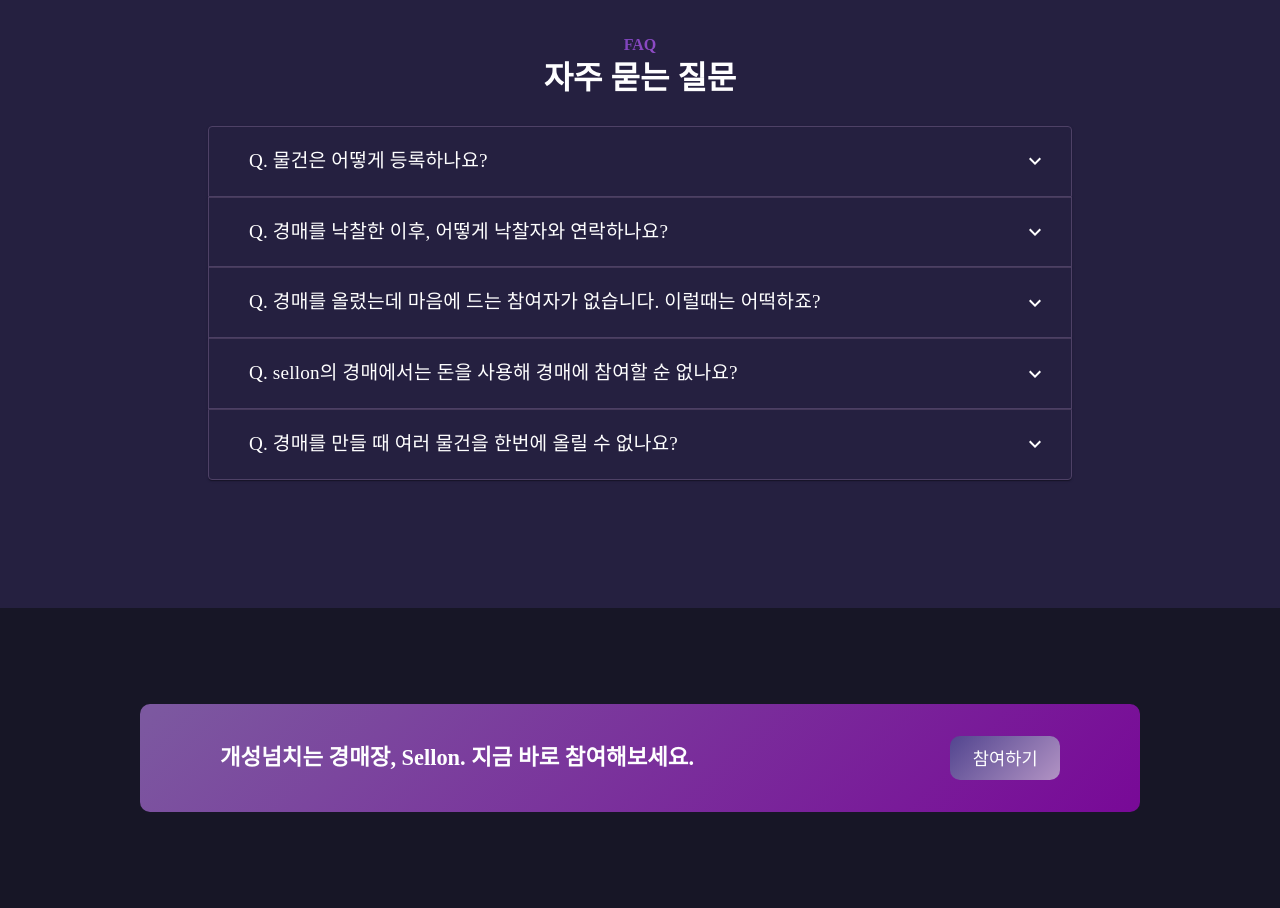
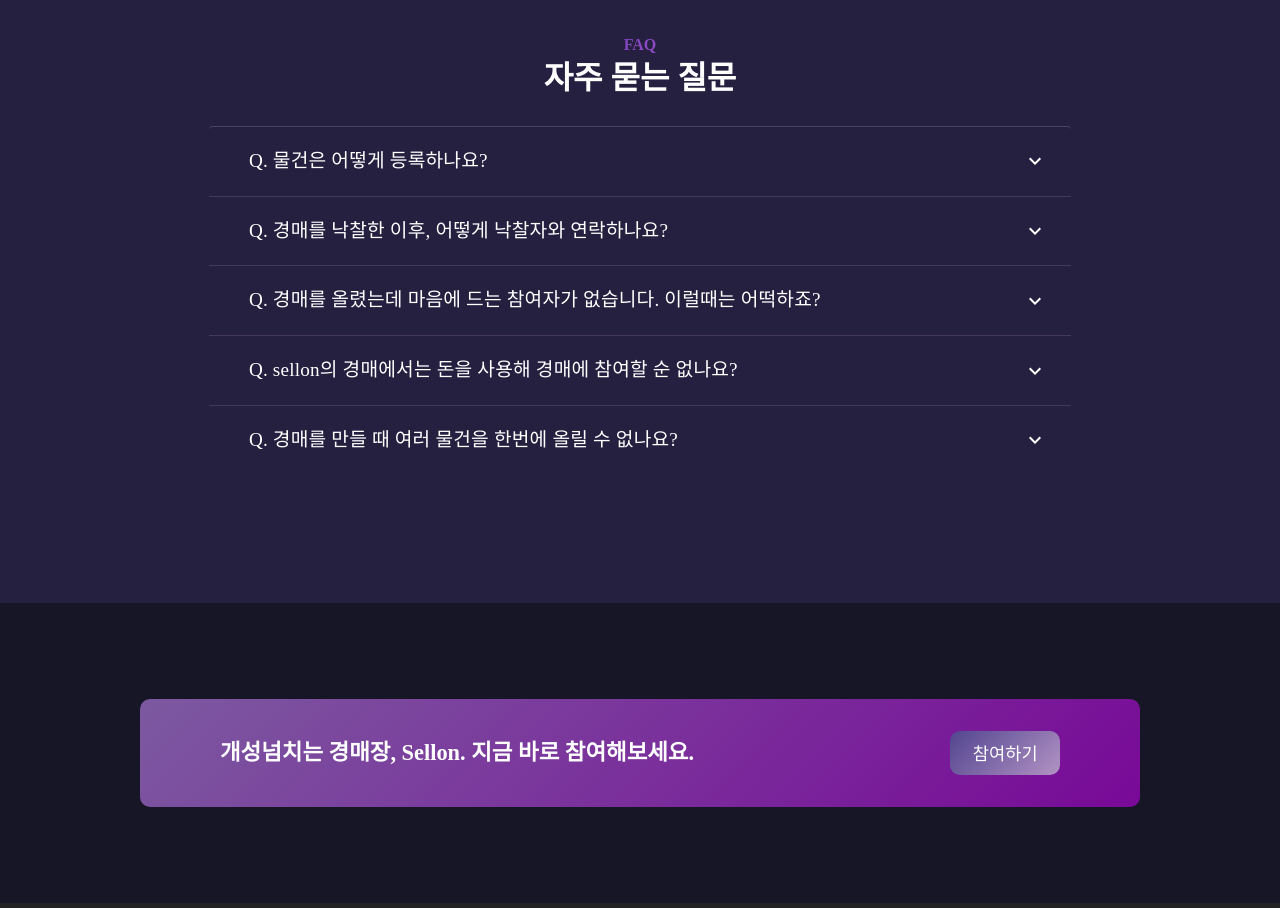
Before and after one commit to bunderLikeLion/sellon_frontend, a React (Create React App) app: page / in a window 1280 px wide. Shown: the part 1960-2868 px from the top of the page. Built offline with nearby package versions, Linux system fonts and the light colour scheme; no server answers.

Commit message:
style: FAQ 아코디언 UI 수정

```diff
--- a/src/pages/About/About.js
+++ b/src/pages/About/About.js
@@ -268,7 +268,8 @@ const StyledAccordion = styled(Accordion)`
   background: ${(props) => props.theme.color_background__primary} !important;
   color: ${(props) => props.theme.color_white} !important;
   padding: .5rem !important;
-  border: 1px solid ${(props) => props.theme.color_border__topleft};
+  border-top: 1px solid ${(props) => props.theme.color_border__topleft};
+  box-shadow: none !important;
   svg {
     fill: ${(props) => props.theme.color_white} !important;
   }
```
